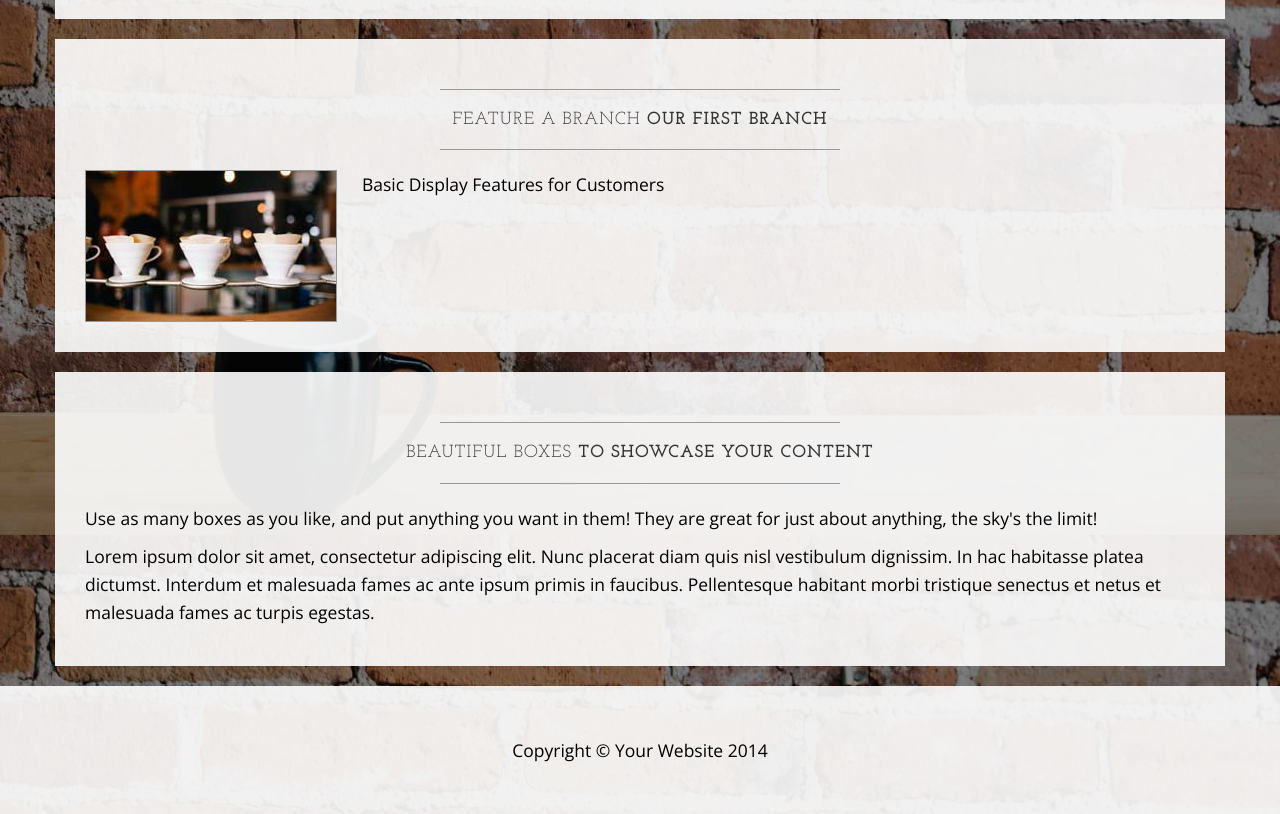
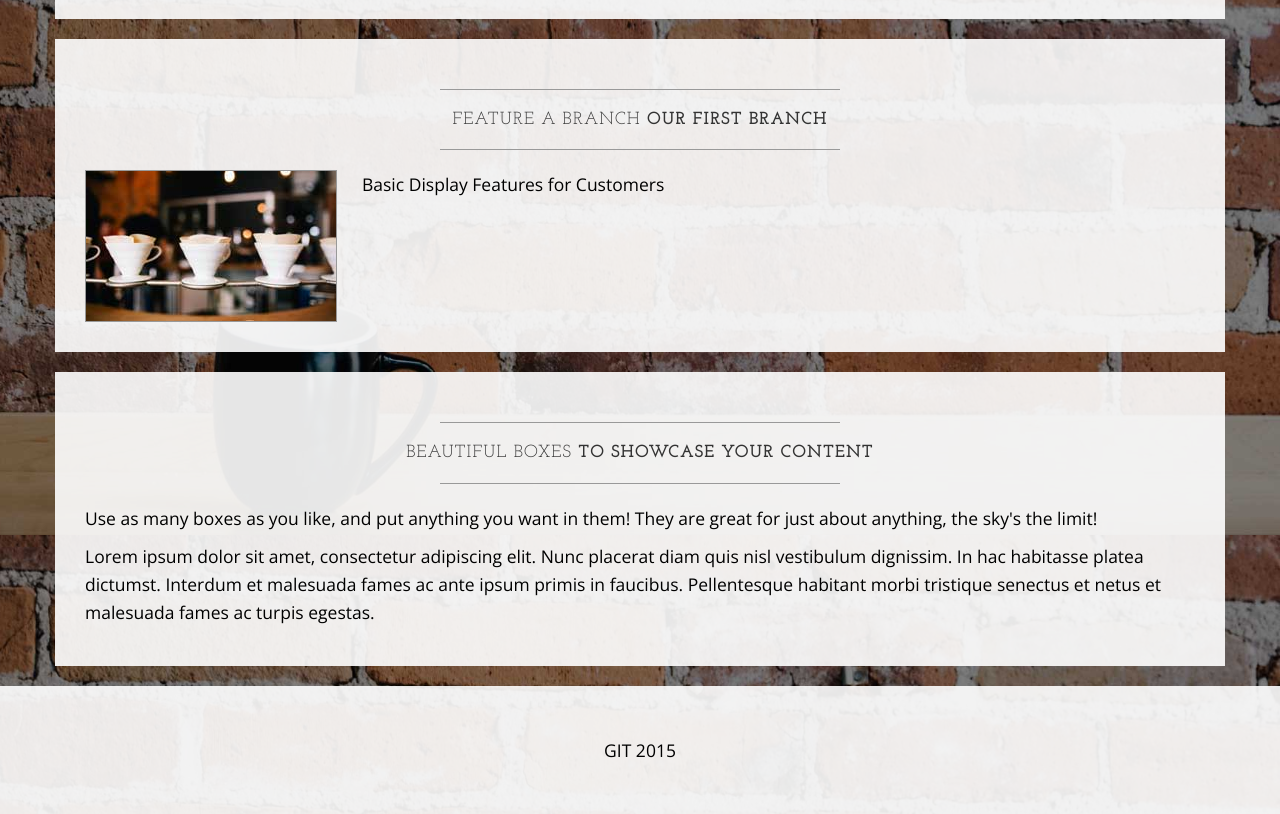
Before and after one commit to zhannett/LEarnableGitCourse, a plain HTML site: page index.html in a window 1280 px wide. Shown: the part 1065-1879 px from the top of the page. Drawn offline with nearby package versions, Linux system fonts and the light colour scheme.

Commit message:
Changed text inside footer

```diff
--- a/index.html
+++ b/index.html
@@ -157,7 +157,7 @@
         <div class="container">
             <div class="row">
                 <div class="col-lg-12 text-center">
-                    <p>Copyright &copy; Your Website 2014</p>
+                    <p>GIT 2015</p>
                 </div>
             </div>
         </div>
```
